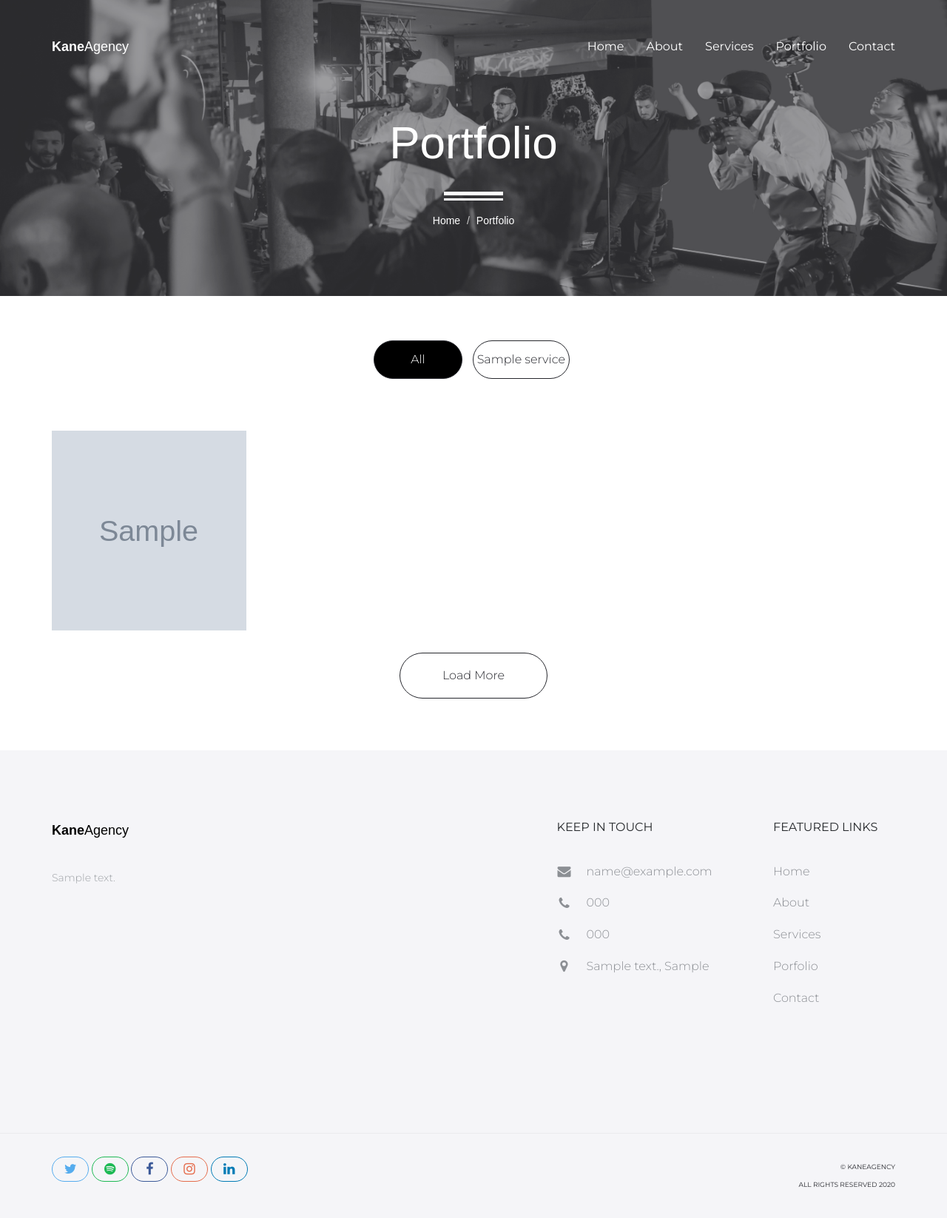
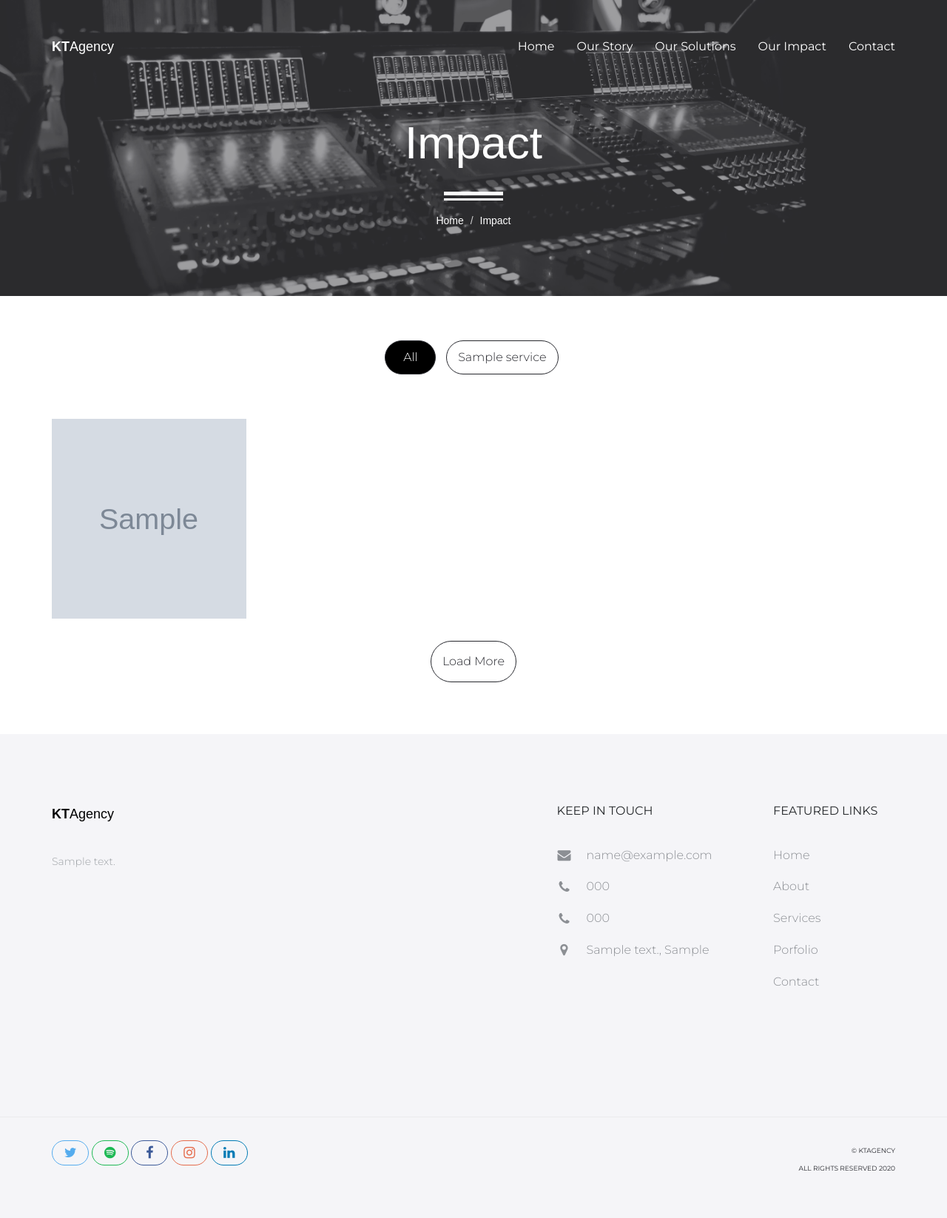
Before and after one commit to georgi3/kaneagency, a Django app: template templates/home/portfolio.html in a window 1280 px wide. Shown: the whole page at 74% size. After the commit the page ends 1582 px from the top, so only its background shows below. Run offline with Django 4.2, Linux system fonts and the light colour scheme; tables that the repository leaves empty hold one stand-in row (values such as "Sample post"); the template is opened without the code that fills it: values that come from a table or form of the project are taken from there, most other values are stand-ins (such as "Sample title", 1, 10 or a date in 2020); grey boxes marked "Sample" are stand-in pictures; parts of the project's set-up code (start-up, migrations or seed data) failed here and were passed over; some libraries are stand-ins or nearby versions.

Commit message:
quick changes

```diff
--- a/emb/static/css/style.css
+++ b/emb/static/css/style.css
@@ -468,14 +468,14 @@
 /* Buttons */
 .btn {
     line-height: 50px;
-    min-width: 200px;
+    min-width: 69px;
     font-size: 16px;
     font-weight: 300;
     border: 0;
     border-radius: 50px;
     color: #26272d;
     background-color: #fff;
-    padding: 5px !important;
+    padding: 2px 15px;
     transition: color 0.25s ease-in-out, background-color 0.25s ease-in-out;
     -moz-transition: color 0.25s ease-in-out, background-color 0.25s ease-in-out;
     -webkit-transition: color 0.25s ease-in-out, background-color 0.25s ease-in-out;
@@ -1349,7 +1349,7 @@
 
 .portfolio-sorting li a {
     line-height: 40px;
-    min-width: 120px;
+    /*min-width: 120px;*/
     font-size: 16px;
 }
 
--- a/home/models.py
+++ b/home/models.py
@@ -67,7 +67,7 @@
 class Services(models.Model):
     service_name = models.CharField('Service Name', primary_key=True, max_length=30,
                                     help_text='Name of the service you provide')
-    short_description = models.CharField('Short Description', max_length=200, help_text='Short Description')
+    short_description = HTMLField('Short Description', help_text='Short Description')
     description = HTMLField('Description', help_text='Detailed Description')
     icon = models.FileField('Icon', upload_to='photos/services/', help_text='MUST BE .SVG EXTENSIONS',
                             blank=False, null=False)
--- a/home/views.py
+++ b/home/views.py
@@ -90,7 +90,7 @@
             send_mail(
                 subject='Please DO NOT Reply, Automated Email',
                 message='Thank you for submitting the form, our team will get back to you shortly. \nSincerely,'
-                        '\nKane Agency',
+                        '\nKTAgency',
                 from_email=EMAIL_HOST_USER,
                 recipient_list=[email],
                 fail_silently=False)
--- a/templates/base.html
+++ b/templates/base.html
@@ -9,7 +9,7 @@
     <meta http-equiv="Content-Type" content="text/html; charset=utf-8">
     <meta http-equiv="X-UA-Compatible" content="IE=edge">
 
-    <title>Kane Agency</title>
+    <title>KTAgency</title>
 
     <meta name="description" content="">
     <meta name="keywords" content="">
@@ -51,7 +51,7 @@
         <nav id="primary-navigation" class="site-navigation">
             <div class="container">
                 <div class="navbar-header">
-                    <a href="{% url 'home:index' %}" class="site-title"><span>Kane</span>Agency</a>
+                    <a href="{% url 'home:index' %}" class="site-title"><span>KT</span>Agency</a>
                 </div><!-- /.navbar-header -->
                 <div class="collapse navbar-collapse" id="agency-navbar-collapse">
                     <ul class="nav navbar-nav navbar-right">
@@ -66,11 +66,11 @@
                         </li>
                         -->
                         <li {% if  active_page == 'about' %} class="active" {% endif %}>
-                            <a href="{% url 'home:about' %}">About</a></li>
+                            <a href="{% url 'home:about' %}">Our Story</a></li>
                         <li {% if  active_page == 'services' %} class="active" {% endif %}>
-                            <a href="{% url 'home:services' %}">Services</a></li>
+                            <a href="{% url 'home:services' %}">Our Solutions</a></li>
                         <li {% if  active_page == 'portfolio' %} class="active" {% endif %}
-                        ><a href="{% url 'home:portfolio' %}">Portfolio</a></li>
+                        ><a href="{% url 'home:portfolio' %}">Our Impact</a></li>
                         <li><a class="contact-header-link" href="#colophon">Contact</a></li>
                     </ul>
                 </div>
@@ -85,7 +85,7 @@
         <div class="container">
             <div class="row">
                 <div class="col-md-3 col-sm-4 col-xs-6">
-                    <a href="{% url 'home:index' %}" class="site-title"><span>Kane</span>Agency</a>
+                    <a href="{% url 'home:index' %}" class="site-title"><span>KT</span>Agency</a>
                     {% if content.footer_desc_par_1 %}
                         <p>{{ content.footer_desc_par_1 | safe }}</p>
                     {% endif %}
@@ -152,7 +152,7 @@
                     </div>
                     <div class="col-xs-4">
                         <div class="text-right">
-                            <p>&copy; KaneAgency </p>
+                            <p>&copy; KTAgency </p>
                             <p>All Rights Reserved {{ year }}</p>
                         </div>
                     </div>
--- a/templates/home/about_us.html
+++ b/templates/home/about_us.html
@@ -4,10 +4,10 @@
     <div id="hero" class="hero overlay subpage-hero about-hero">
         <div class="hero-content">
             <div class="hero-text">
-                <h1>About</h1>
+                <h1>Our Story</h1>
                 <ol class="breadcrumb">
                   <li class="breadcrumb-item"><a href="{% url 'home:index' %}">Home</a></li>
-                  <li class="breadcrumb-item active">About</li>
+                  <li class="breadcrumb-item active">Our Story</li>
                 </ol>
             </div><!-- /.hero-text -->
         </div><!-- /.hero-content -->
--- a/templates/home/index.html
+++ b/templates/home/index.html
@@ -4,7 +4,7 @@
     <div id="hero" class="hero overlay">
         <div class="hero-content">
             <div class="hero-text square">
-                <h1>K A N E</h1>
+                <h1>K A N E &nbsp; T O W E R S</h1>
                 {% if content.intro_text %}
                     <p>{{ content.intro_text | safe }}</p>
                 {% endif %}
@@ -18,7 +18,7 @@
 
         <section class="site-section section-services gray-bg text-center" id="services">
             <div class="container">
-                <h2 class="heading-separator">Services</h2>
+                <h2 class="heading-separator">Solutions</h2>
                 {% if content.services_text %}
                     <p class="subheading-text">{{ content.services_text | safe}}</p>
                 {% endif %}
@@ -29,7 +29,7 @@
                             <div class="service">
                                 <a href="{% url 'home:services' %}#{{ service.service_name }}-id"><img src="{{ service.icon.url }}" alt="{{ service.service_name }} Icon"></a>
                                 <h3 class="service-title">{{ service.service_name }}</h3>
-                                <p class="service-info">{{ service.short_description }}</p>
+                                <p class="service-info">{{ service.short_description | safe }}</p>
                             </div>
                         </div>
                         {% endfor %}
--- a/templates/home/portfolio.html
+++ b/templates/home/portfolio.html
@@ -4,10 +4,10 @@
     <div id="hero" class="hero overlay subpage-hero portfolio-hero">
         <div class="hero-content">
             <div class="hero-text">
-                <h1>Portfolio</h1>
+                <h1>Impact</h1>
                 <ol class="breadcrumb">
                   <li class="breadcrumb-item"><a href="{% url 'home:index' %}">Home</a></li>
-                  <li class="breadcrumb-item active">Portfolio</li>
+                  <li class="breadcrumb-item active">Impact</li>
                 </ol>
             </div><!-- /.hero-text -->
         </div><!-- /.hero-content -->
@@ -18,9 +18,9 @@
             <div class="container">
                 <ul class="portfolio-sorting list-inline text-center">
                 {% if unique_services %}
-                        <li><a href="#" class="btn btn-border mb-10 active" data-group="all">All</a></li>
+                        <li><a href="#" class="btn btn-border active" data-group="all">All</a></li>
                     {% for service in unique_services %}
-                        <li><a href="#" class="btn btn-border mb-10" data-group="{{ service }}">{{ service }}</a></li>
+                        <li><a href="#" class="btn btn-border" data-group="{{ service }}"><span class="px:5">{{ service }}</span></a></li>
                     {% endfor %}
                 {% endif %}
                 </ul><!-- /.portfolio-sorting  -->
--- a/templates/home/services.html
+++ b/templates/home/services.html
@@ -4,10 +4,10 @@
     <div id="hero" class="hero overlay subpage-hero service-hero">
         <div class="hero-content">
             <div class="hero-text">
-                <h1>Kane's Services</h1>
+                <h1>KT's Solutions</h1>
                 <ol class="breadcrumb">
                   <li class="breadcrumb-item"><a href="{% url 'home:index' %}">Home</a></li>
-                  <li class="breadcrumb-item active">Services</li>
+                  <li class="breadcrumb-item active">Solutions</li>
                 </ol>
             </div>
         </div>
```
Also changed, not shown: emb/settings.py (+14 -2 lines), emb/static/img/hero-service.jpeg, home/migrations/0005_alter_services_short_description.py (added), 2 other files.
